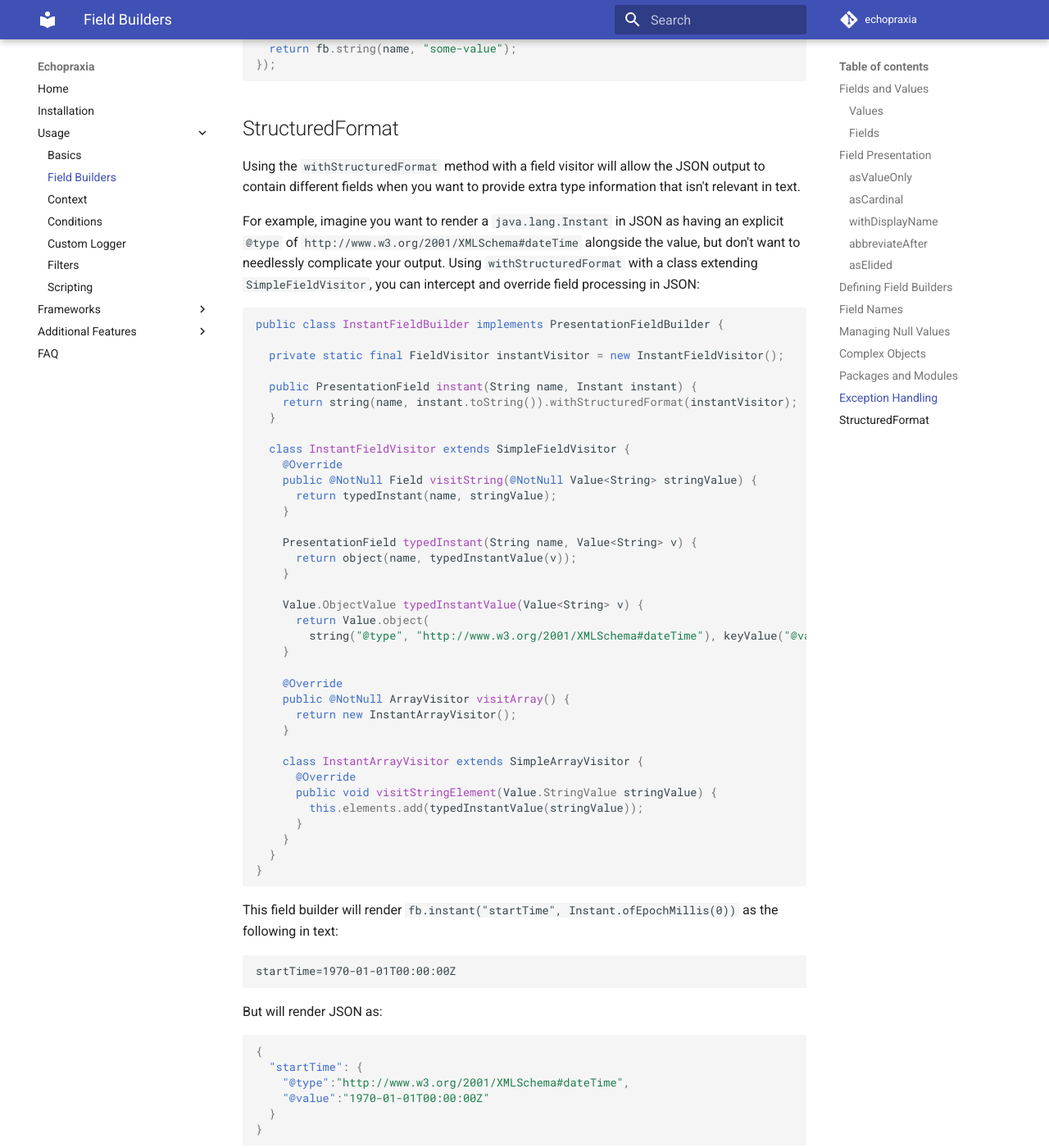
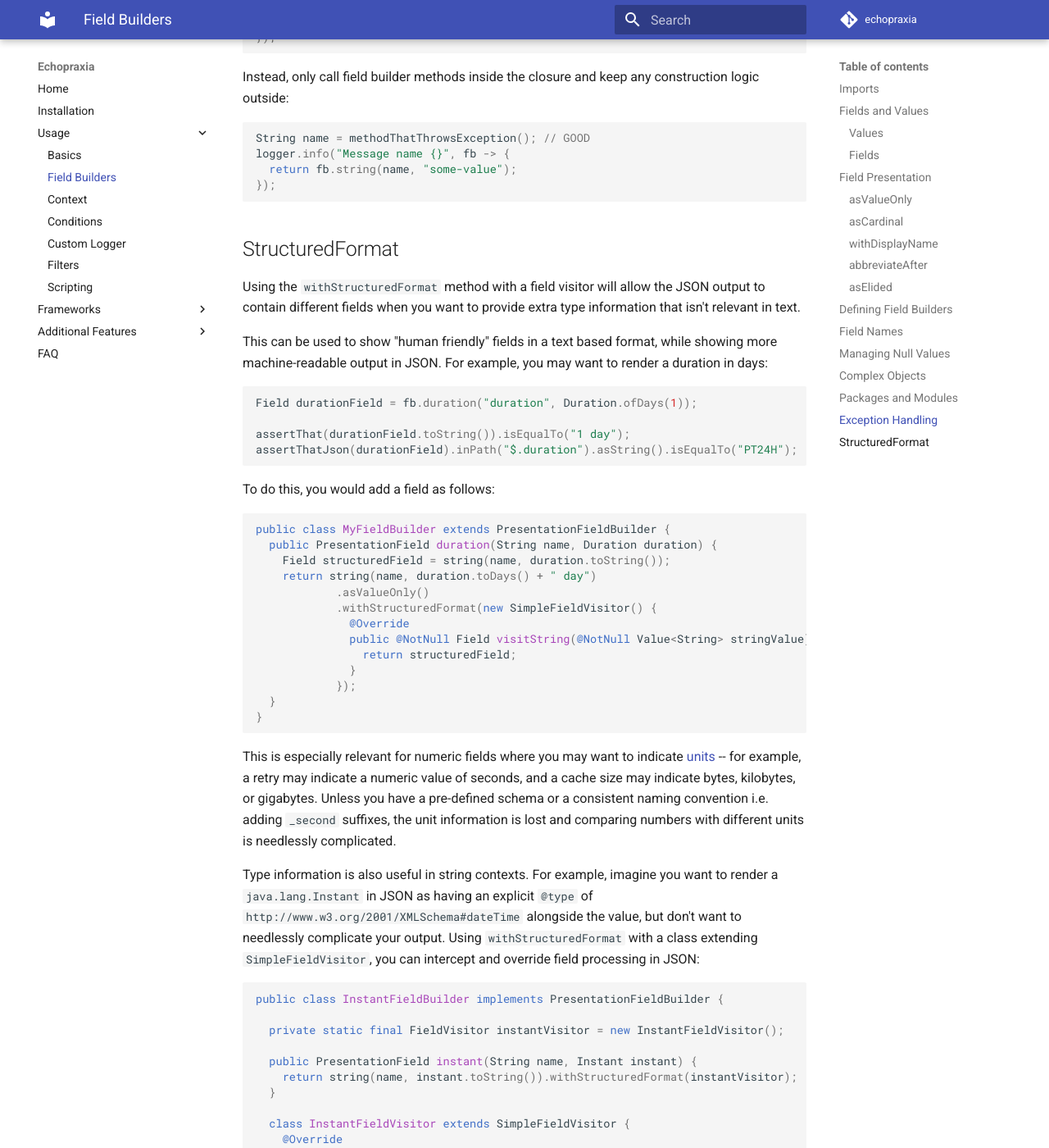
Before and after one commit to tersesystems/echopraxia, an MkDocs documentation site: the page built from docs/usage/fieldbuilder.md, in a window 1280 px wide and 1400 px high, scrolled down 9531 px. Shown: the whole window at 82% size. Built offline with MkDocs 1.6.1 and Material for MkDocs 9.7.7, drawn with Linux system fonts in a browser that asks for light colours; comment, search, counter and statistics services are not loaded; the version menu is left out; some of the changed text lies outside the part shown.

Commit message:
Update field builder docs (#299)

````diff
--- a/docs/usage/fieldbuilder.md
+++ b/docs/usage/fieldbuilder.md
@@ -2,9 +2,17 @@
 
 To do most useful things in Echopraxia, you'll want to define field builders.  This page explains the overall API of fields and values, what a field builder does, and how to use it.
 
+## Imports
+
+Start by importing the API package.  Everything relevant to field building will be in there.
+
+```java
+import com.tersesystems.echopraxia.api.*;
+```
+
 ## Fields and Values
 
-Structured logging in Echopraxia is defined using `com.tersesystems.echopraxia.api.Field` and `com.tersesystems.echopraxia.api.Value`.  A `Field` consists of a `name()` that is a `String`, and a `value()` of type `Value<?>`.
+Structured logging in Echopraxia is defined using `Field` and `Value`.  A `Field` consists of a `name()` that is a `String`, and a `value()` of type `Value<?>`.
 
 ### Values
 
@@ -373,7 +381,36 @@ logger.info("Message name {}", fb -> {
 
 Using the `withStructuredFormat` method with a field visitor will allow the JSON output to contain different fields when you want to provide extra type information that isn't relevant in text.
 
-For example, imagine you want to render a `java.lang.Instant` in JSON as having an explicit `@type` of `http://www.w3.org/2001/XMLSchema#dateTime` alongside the value, but don't want to needlessly complicate your output.  Using `withStructuredFormat` with a class extending `SimpleFieldVisitor`, you can intercept and override field processing in JSON:
+This can be used to show "human friendly" fields in a text based format, while showing more machine-readable output in JSON.  For example, you may want to render a duration in days:
+
+```java
+Field durationField = fb.duration("duration", Duration.ofDays(1));
+
+assertThat(durationField.toString()).isEqualTo("1 day");
+assertThatJson(durationField).inPath("$.duration").asString().isEqualTo("PT24H");
+```
+
+To do this, you would add a field as follows:
+
+```java
+public class MyFieldBuilder extends PresentationFieldBuilder {
+  public PresentationField duration(String name, Duration duration) {
+    Field structuredField = string(name, duration.toString());
+    return string(name, duration.toDays() + " day")
+            .asValueOnly()
+            .withStructuredFormat(new SimpleFieldVisitor() {
+              @Override
+              public @NotNull Field visitString(@NotNull Value<String> stringValue) {
+                return structuredField;
+              }
+            });
+  }
+}
+```
+
+This is especially relevant for numeric fields where you may want to indicate [units](https://erikerlandson.github.io/blog/2020/04/26/your-data-type-is-a-unit/) -- for example, a retry may indicate a numeric value of seconds, and a cache size may indicate bytes, kilobytes, or gigabytes.  Unless you have a pre-defined schema or a consistent naming convention i.e. adding `_second` suffixes, the unit information is lost and comparing numbers with different units is needlessly complicated.
+
+Type information is also useful in string contexts.  For example, imagine you want to render a `java.lang.Instant` in JSON as having an explicit `@type` of `http://www.w3.org/2001/XMLSchema#dateTime` alongside the value, but don't want to needlessly complicate your output.  Using `withStructuredFormat` with a class extending `SimpleFieldVisitor`, you can intercept and override field processing in JSON:
 
 ```java
 public class InstantFieldBuilder implements PresentationFieldBuilder {
@@ -430,3 +467,5 @@ But will render JSON as:
   }
 }
 ```
+
+This also applies to Java durations using `ISO-8601` which you could mark with a `"@type": "https://schema.org/Duration"` and so on.
````
Also changed, not shown: 1 other file.
